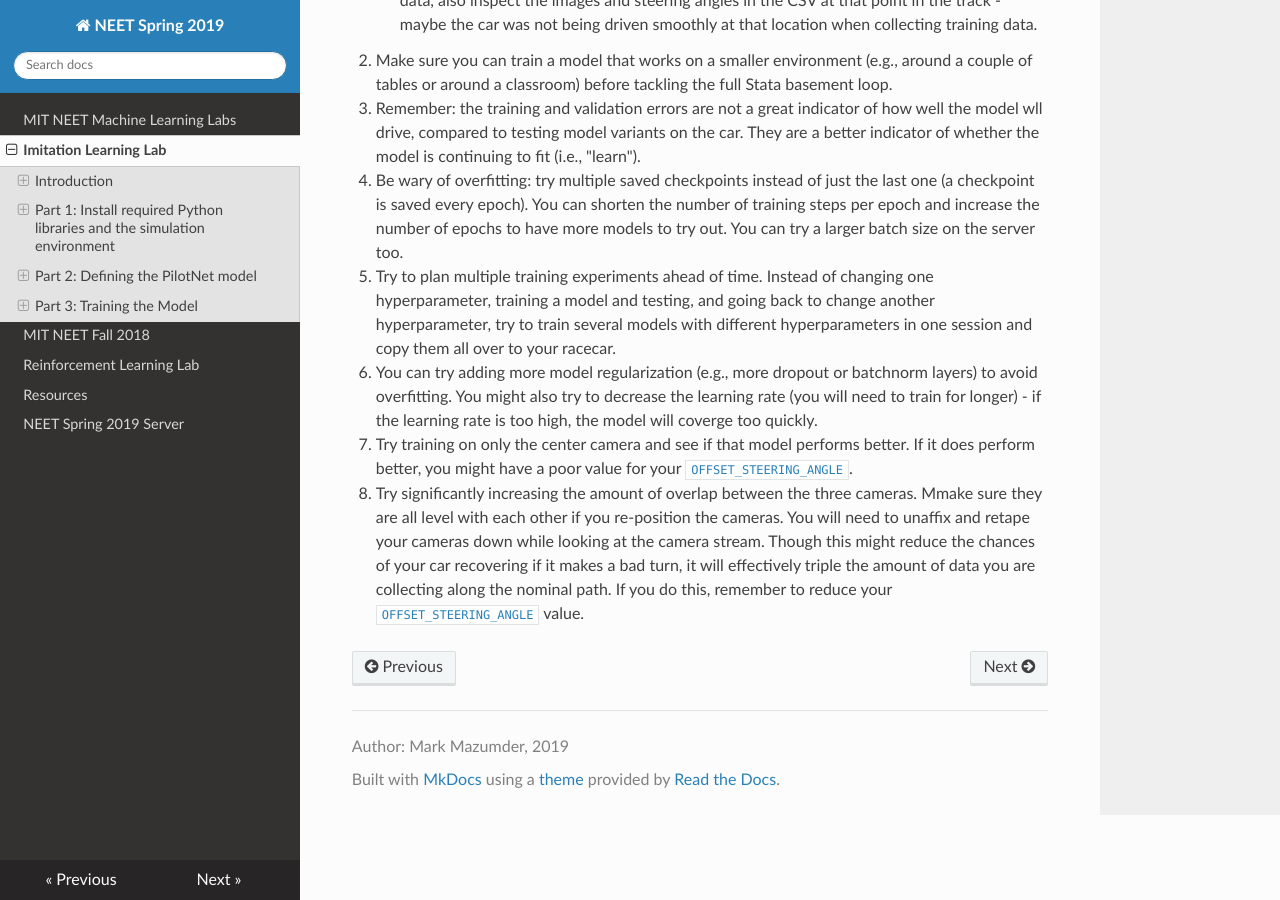
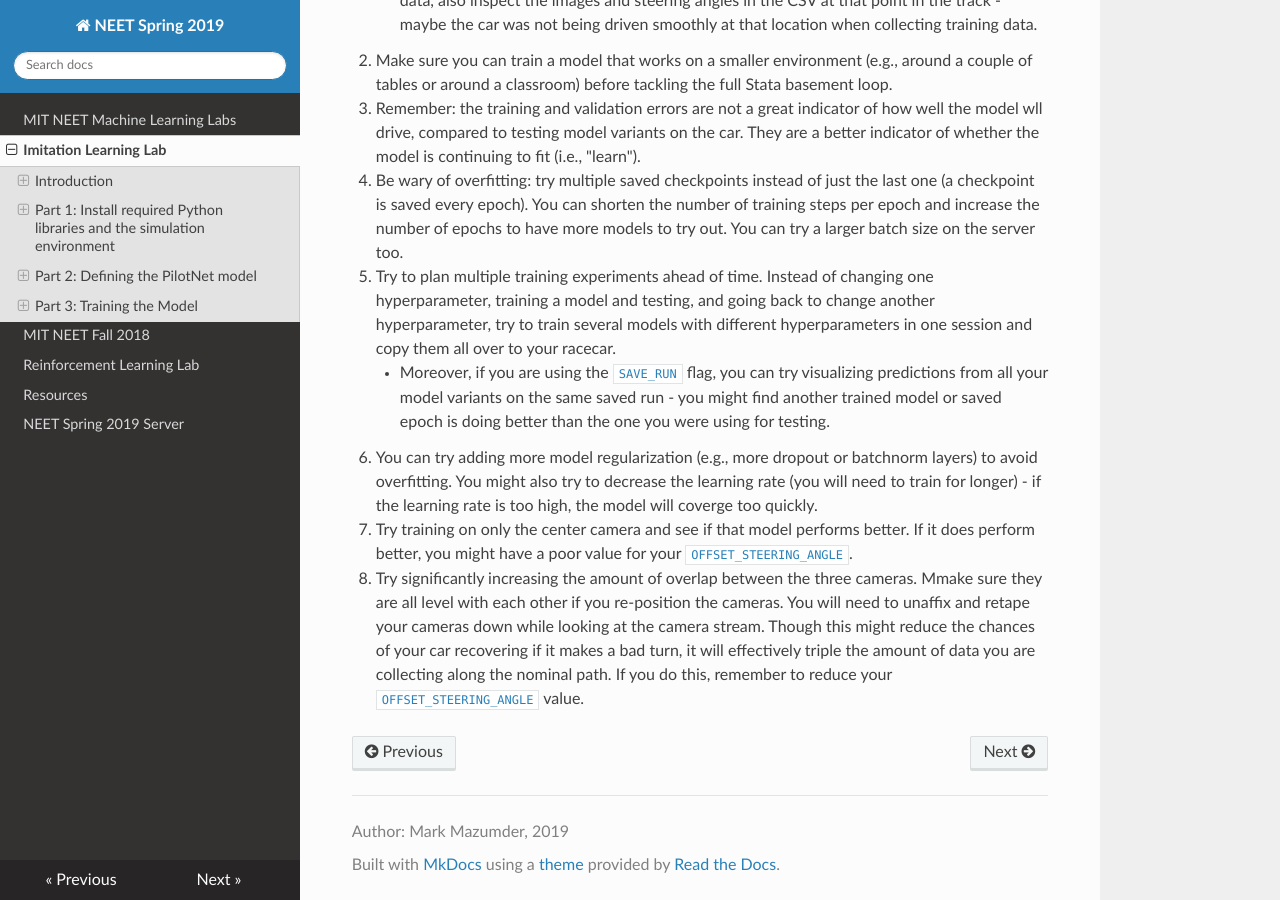
Before and after one commit to mmaz/neet, an MkDocs documentation site: the page built from docs/imitation_learning.md, in a window 1280 px wide and 900 px high, scrolled down 18265 px. Built offline with MkDocs 1.6.1, drawn with Linux system fonts in a browser that asks for light colours; nearby versions of some CDN libraries.

Commit message:
additional notes

```diff
--- a/docs/imitation_learning.md
+++ b/docs/imitation_learning.md
@@ -531,6 +531,7 @@ If you are having diffuclty training a working model, here are some suggestions:
 1. Remember: the training and validation errors are not a great indicator of how well the model wll drive, compared to testing model variants on the car. They are a better indicator of whether the model is continuing to fit (i.e., "learn").
 1. Be wary of overfitting: try multiple saved checkpoints instead of just the last one (a checkpoint is saved every epoch). You can shorten the number of training steps per epoch and increase the number of epochs to have more models to try out. You can try a larger batch size on the server too.
 1. Try to plan multiple training experiments ahead of time. Instead of changing one hyperparameter, training a model and testing, and going back to change another hyperparameter, try to train several models with different hyperparameters in one session and copy them all over to your racecar.
+    * Moreover, if you are using the [`SAVE_RUN`](https://github.com/mmaz/imitation_learning_lab/blob/2ebcd9140e34ca2e2283496a84ea4e47c8979788/infer_RACECAR.py#L21) flag, you can try visualizing predictions from all your model variants on the same saved run - you might find another trained model or saved epoch is doing better than the one you were using for testing.
 1. You can try adding more model regularization (e.g., more dropout or batchnorm layers) to avoid overfitting. You might also try to decrease the learning rate (you will need to train for longer) - if the learning rate is too high, the model will coverge too quickly.
 1. Try training on only the center camera and see if that model performs better. If it does perform better, you might have a poor value for your [`OFFSET_STEERING_ANGLE`](https://github.com/mmaz/imitation_learning_lab/blob/2ebcd9140e34ca2e2283496a84ea4e47c8979788/pilotnet.py#L13).
 1. Try significantly increasing the amount of overlap between the three cameras. Mmake sure they are all level with each other if you re-position the cameras. You will need to unaffix and retape your cameras down while looking at the camera stream. Though this might reduce the chances of your car recovering if it makes a bad turn, it will effectively triple the amount of data you are collecting along the nominal path. If you do this, remember to reduce your [`OFFSET_STEERING_ANGLE`](https://github.com/mmaz/imitation_learning_lab/blob/2ebcd9140e34ca2e2283496a84ea4e47c8979788/pilotnet.py#L13) value.
```
